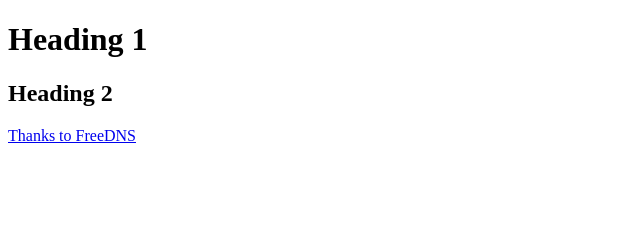
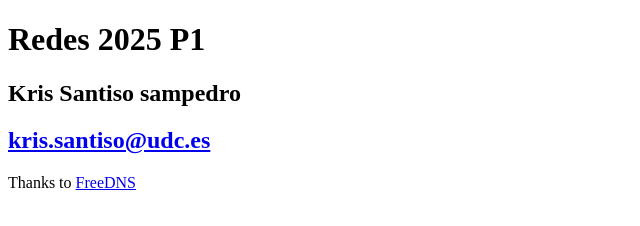
Before and after one commit to krissantiso/Redes2025_P1, a plain HTML site: page index.html in a window 1280 px wide. Shown: the whole page, without its empty margins (0-640 px from the left). Drawn offline with Linux system fonts and the light colour scheme.

Commit message:
Update index.html

```diff
--- a/index.html
+++ b/index.html
@@ -1,13 +1,14 @@
  <!DOCTYPE html>
 <html>
 <head>
-<title>Redes P1</title>
+<title>Redes 2025 P1</title>
 </head>
 <body>
 
-<h1>Heading 1</h1>
-<h2>Heading 2</h2>
-<p><a href='https://freedns.afraid.org'>Thanks to FreeDNS</a></p>
+<h1>Redes 2025 P1</h1>
+<h2>Kris Santiso sampedro</h2>
+<h2><a href='kris.santiso@udc.es'>kris.santiso@udc.es</a></h2>
+<p>Thanks to <a href='https://freedns.afraid.org'>FreeDNS</a></p>
 
 </body>
 </html>
```
